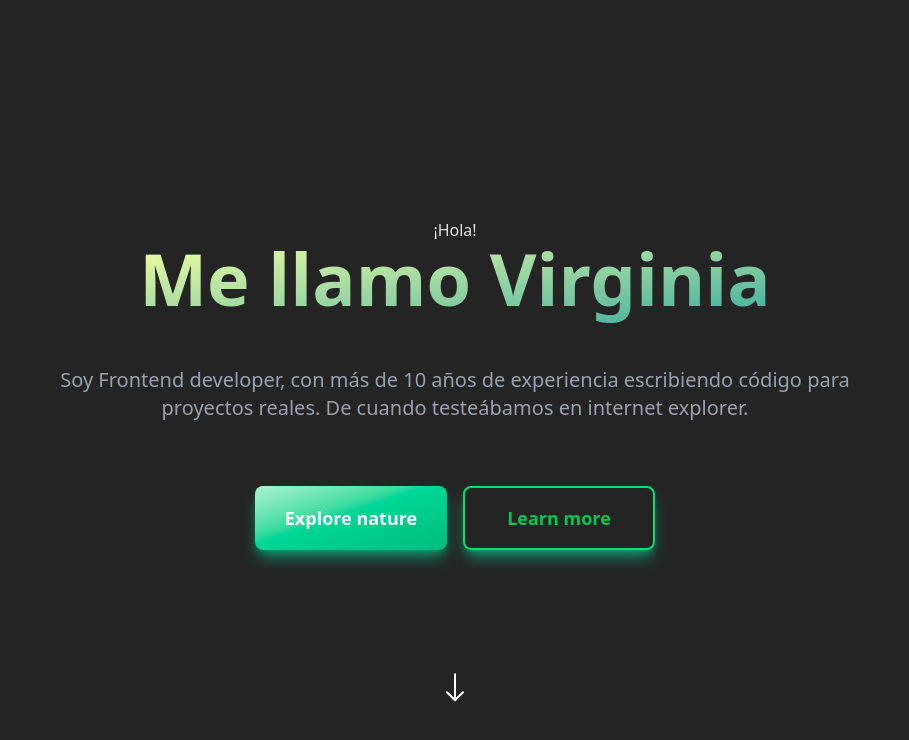
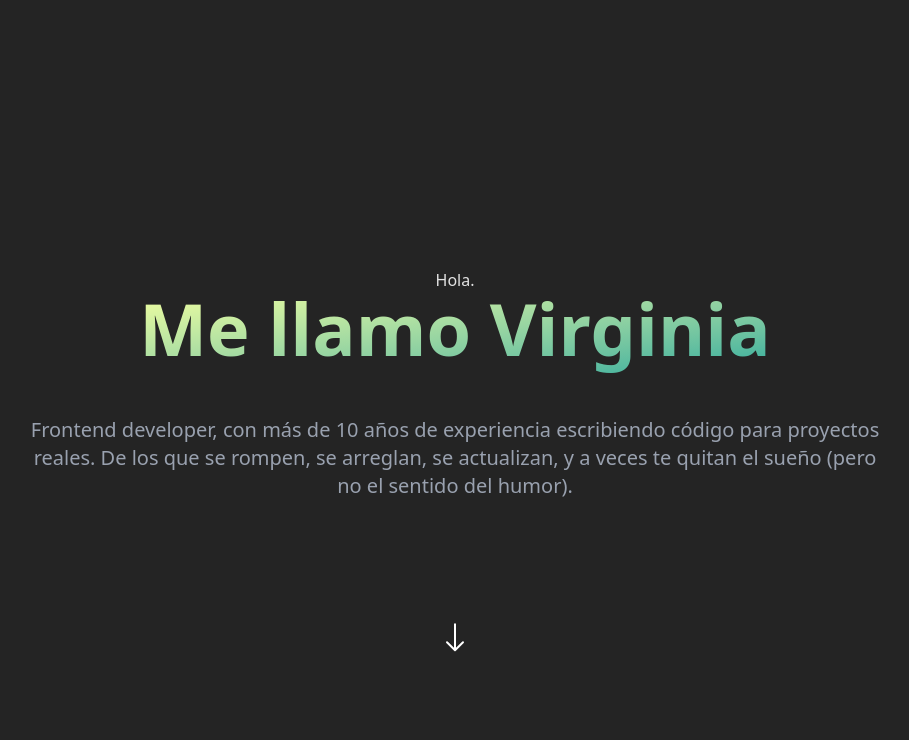
Before and after one commit to virgipavon/virginiasjourney, a Vue app: page / in a window 1280 px wide. Shown: the top 740 px of the page, without its empty margins (185-1094 px from the left). Built offline with nearby package versions, Linux system fonts and the light colour scheme.

Commit message:
decoupled data

```diff
--- /dev/null
+++ b/src/assets/data/cv.json
@@ -0,0 +1,65 @@
+{
+  "cv": [
+    {
+      "id": "intro",
+      "intro": "Hola.",
+      "title": "Me llamo Virginia",
+      "content": "Frontend developer, con más de 10 años de experiencia escribiendo código para proyectos reales. De los que se rompen, se arreglan, se actualizan, y a veces te quitan el sueño (pero no el sentido del humor)."
+    },
+    {
+      "id": "summary",
+      "title": "Trabajo en desarrollo web desde que las webs se veían en Internet Explorer… y sobreviví.",
+      "content": "Mi fuerte es el frontend moderno: Vue, Angular, Tailwind, Vite.\nY también he tenido mis batallas con WordPress, Drupal o Typo3.\nLo importante: sé adaptarme, sé leer código ajeno, y me importa que lo que entrego sea accesible, mantenible y limpio"
+    },
+    {
+      "id": "experience",
+      "title": "Estos son algunos de los sitios en los que han contando conmigo",
+      "content": [
+        {
+          "job": {
+            "title": "INECO (2023 – ahora)",
+            "content": "Actualmente trabajo en INECO, desarrollando con Angular y Vue, y jugando con servicios de AWS: Cognito, Amplify, Lambda… También me encargo de automatizaciones con GitLab. Las reuniones son en GMT, pero yo sigo programando en CET con café."
+          }
+        },
+        {
+          "job": {
+            "title": "UNIR (2020 – 2023)",
+            "content": "Tres años manteniendo la web institucional de UNIR. WordPress, estructura heredada, plugins que no firmaría nadie. Aun así, metí mejoras donde se podía: accesibilidad, rendimiento, pequeños scripts. Fue duro, pero aprendí una barbaridad."
+          }
+        },
+        {
+          "job": {
+            "title": "ELEGRA / Ferrovial (2019 – 2020)",
+            "content": "Aquí hice una de las cosas que más me enorgullece: la web corporativa de Ferrovial, que ganó premios internacionales. Yo me ocupé de gran parte de la accesibilidad AA (WCAG 2.1), algo que me tomé muy en serio. Usamos Vue, Sass, Pug y… Gulp. Sí, Gulp. Qué tiempos."
+          }
+        },
+        {
+          "job": {
+            "title": "También trabajé en ARCMEDIA",
+            "content": "donde empecé en serio con portales grandes, multilingües y bastante más exigentes de lo que esperaba. Ahí aprendí a optimizar, a trabajar en equipo, y a no subestimar el CSS de nadie."
+          }
+        }
+      ]
+    },
+    {
+      "id": "studies",
+      "title": "Estudié desarrollo de aplicaciones informáticas",
+      "content": "Y luego me especialicé en diseño, desarrollo y comunicación digital. Aprendí tanto de diseño como de código. Y creo que se nota."
+    },
+    {
+      "id": "languages",
+      "title": "Y sí, hablo inglés",
+      "content": "Nivel C1. Me he acostumbrado a leer documentación en inglés, trabajar con gente de otros países y discutir con APIs sin subtítulos."
+    },
+    {
+      "id": "skills",
+      "title": "¿En qué soy buena?",
+      "content": "En escribir código limpio que se pueda mantener.\nEn detectar lo que va a dar problemas antes de que lo dé.\nEn accesibilidad, en pensar en usuarios reales.\nY en no rendirme cuando algo se rompe, aunque el error empiece con “undefined is not a function”."
+    },
+    {
+      "id": "next",
+      "title": "¿Y ahora qué?",
+      "content": "Ahora quiero seguir creciendo.\nMeterme más en backend, en IA aplicada, en proyectos donde se valore el cuidado del código.\nY si puede ser, con un equipo humano y con sentido del humor."
+    }
+  ]
+}
--- a/src/components/HelloImVirginia.vue
+++ b/src/components/HelloImVirginia.vue
@@ -11,6 +11,11 @@
   import { ScrambleTextPlugin } from "gsap/ScrambleTextPlugin";
   import { ScrollTrigger } from "gsap/ScrollTrigger";
   import { ScrollSmoother } from "gsap/ScrollSmoother";
+
+  import { useCV } from '../composables/useCV'
+
+  const { sections, getSectionById } = useCV()
+  const intro = getSectionById('intro')
 
   gsap.registerPlugin(ScrollTrigger, ScrollSmoother, ScrambleTextPlugin);
 
@@ -133,27 +138,15 @@
   <div id="smooth-wrapper" class="min-h-screen py-12 px-10 lg:px-52">
     <div id="smooth-content">
       <div class="flex flex-col items-center justify-center min-h-screen">
-        <h1>¡Hola!</h1>
-        <h2
+        <p>{{ intro.intro }}</p>
+        <h1
           class="text-center overflow-hidden pb-5 font-bold text-7xl text-transparent bg-clip-text bg-gradient-to-br from-[#f1ffa0] to-[#00a89d]"
           id="heading">
-          Me llamo Virginia
-        </h2>
+          {{ intro.titla }}
+        </h1>
         <p class="mt-8 text-xl text-gray-400 text-center" id="description">
-          Soy Frontend developer, con más de 10 años de experiencia escribiendo código para proyectos reales. De cuando testeábamos en internet explorer.
+          {{ intro.content }}
         </p>
-        <div class="flex mt-16">
-          <button
-            class="main-btn w-48 p-4 text-white rounded-lg shadow-lg bg-gradient-to-br from-emerald-200 via-emerald-400 to-emerald-500 shadow-emerald-400/60"
-          >
-            <p class="text-lg font-semibold">Explore nature</p>
-          </button>
-          <button
-            class="main-btn w-48 p-4 ml-4 text-green-500 border-2 border-green-400 rounded-lg shadow-lg shadow-emerald-400/60"
-          >
-            <p class="text-lg font-semibold">Learn more</p>
-          </button>
-        </div>
         <div class="mt-16">
           <div
             id="downArrow"
--- a/src/components/Intro.vue
+++ b/src/components/Intro.vue
@@ -3,6 +3,11 @@
   import { ScrollTrigger } from "gsap/ScrollTrigger";
   import { ScrollSmoother } from "gsap/ScrollSmoother";
   import { onMounted } from "vue";
+
+  import { useCV } from '../composables/useCV'
+
+  const { sections, getSectionById } = useCV()
+  const summary = getSectionById('summary')
 
   gsap.registerPlugin(ScrollTrigger, ScrollSmoother);
 
@@ -17,18 +22,16 @@
 </script>
 
 <template>
-  <div class="flex flex-col items-center justify-center min-h-screen bg-emerald relative">
-    <div class="smooth-wrapper h-full">
+  <div v-if="summary" class="flex flex-col items-center justify-center min-h-screen bg-emerald relative">
+    <div class="smooth-wrapper min-h-screen">
       <div class="smooth-content will-change-transform h-full">
         <div>
           <h3
             class="overflow-hidden pb-5 font-bold text-5xl text-transparent text-center bg-clip-text bg-gradient-to-br from-[#f1ffa0] to-[#00a89d]">
-            Trabajo en desarrollo web desde que las webs se veían en Internet Explorer… y sobreviví.
+            {{ summary.title }}
           </h3>
           <p class="mt-8 text-xl text-gray-400 text-center" id="description">
-            Mi fuerte es el frontend moderno: Vue, Angular, Tailwind, Vite.
-            Y también he tenido mis batallas con WordPress, Drupal o Typo3.
-            Lo importante: sé adaptarme, sé leer código ajeno, y me importa que lo que entrego sea accesible, mantenible y limpio.
+            {{ summary.content }}
           </p>
         </div>
         <section class="absolute top-0 bottom-0 w-screen -left-52 -z-1">
--- a/src/components/Languages.vue
+++ b/src/components/Languages.vue
@@ -1,13 +1,18 @@
+<script setup>
+  import { useCV } from '../composables/useCV'
+
+  const { sections, getSectionById } = useCV()
+  const languages = getSectionById('languages')
+</script>
 <template>
   <div class="flex flex-col items-center justify-center min-h-screen bg-emerald relative">
     <p class="marker marker-lang uppercase text-emerald-500 font-bold absolute top-0 -right-[12em]">Idiomas</p>
     <h3
       class="overflow-hidden pb-5 font-bold text-5xl text-transparent text-center bg-clip-text bg-gradient-to-br from-[#f1ffa0] to-[#00a89d]">
-      Y sí, hablo inglés
+      {{ languages.title }}
     </h3>
     <p class="mt-8 text-xl text-gray-400 text-center" id="description">
-      Nivel C1. Me he acostumbrado a leer documentación en inglés,
-      trabajar con gente de otros países y discutir con APIs sin subtítulos.
+      {{ languages.content }}
     </p>
   </div>
 </template>
--- a/src/components/NextSteps.vue
+++ b/src/components/NextSteps.vue
@@ -1,14 +1,19 @@
+<script setup>
+  import { useCV } from '../composables/useCV'
+
+  const { sections, getSectionById } = useCV()
+  const next = getSectionById('next')
+</script>
+
 <template>
   <div class="flex flex-col items-center justify-center min-h-screen bg-emerald relative">
     <p class="marker marker-next uppercase text-emerald-500 font-bold absolute top-0 -right-[12em]">¿y ahora qué?</p>
     <h3
       class="overflow-hidden pb-5 font-bold text-5xl text-transparent text-center bg-clip-text bg-gradient-to-br from-[#f1ffa0] to-[#00a89d]">
-      ¿Y ahora qué?
+      {{ next.title }}
     </h3>
     <p class="mt-8 text-xl text-gray-400 text-center" id="description">
-      Ahora quiero seguir creciendo.
-      Meterme más en backend, en IA aplicada, en proyectos donde se valore el cuidado del código.
-      Y si puede ser, con un equipo humano y sentido del humor.
+      {{ next.content }}
     </p>
   </div>
 </template>
--- a/src/components/SoftSkills.vue
+++ b/src/components/SoftSkills.vue
@@ -1,15 +1,19 @@
+<script setup>
+  import { useCV } from '../composables/useCV'
+
+  const { sections, getSectionById } = useCV()
+  const skills = getSectionById('skills')
+</script>
+
 <template>
   <div class="flex flex-col items-center justify-center min-h-screen bg-emerald relative">
     <p class="marker marker-skills uppercase text-emerald-500 font-bold absolute top-0 -right-[12em]">Soft Skills</p>
     <h3
       class="overflow-hidden pb-5 font-bold text-5xl text-transparent text-center bg-clip-text bg-gradient-to-br from-[#f1ffa0] to-[#00a89d]">
-      ¿En qué soy buena?
+      {{ skills.title }}
     </h3>
-    <ul class="mt-8 text-xl text-gray-400">
-      <li>En escribir código limpio que se pueda mantener.</li>
-      <li>En detectar lo que va a dar problemas antes de que lo dé.</li>
-      <li>En accesibilidad, en pensar en usuarios reales.</li>
-      <li>Y en no rendirme cuando algo se rompe, aunque el error empiece con “undefined is not a function”.</li>
-    </ul>
+    <section class="mt-8 text-xl text-gray-400">
+      {{ skills.content }}
+    </section>
   </div>
 </template>
--- a/src/components/Studies.vue
+++ b/src/components/Studies.vue
@@ -1,13 +1,19 @@
+<script setup>
+  import { useCV } from '../composables/useCV'
+
+  const { sections, getSectionById } = useCV()
+  const studies = getSectionById('studies')
+</script>
+
 <template>
   <div class="flex flex-col items-center justify-center min-h-screen bg-emerald relative">
     <p class="marker marker-stu uppercase text-emerald-500 font-bold absolute top-0 -right-[12em]">Formación</p>
     <h3
       class="overflow-hidden pb-5 font-bold text-5xl text-transparent text-center bg-clip-text bg-gradient-to-br from-[#f1ffa0] to-[#00a89d]">
-      Estudié desarrollo de aplicaciones informáticas
+      {{ studies.title }}
     </h3>
     <p class="mt-8 text-xl text-gray-400 text-center" id="description">
-      Y luego me especialicé en diseño, desarrollo y comunicación digital.
-      Aprendí tanto de diseño como de código. Y creo que se nota.
+      {{ studies.content }}
     </p>
   </div>
 </template>
--- a/src/components/WorkExperience.vue
+++ b/src/components/WorkExperience.vue
@@ -1,4 +1,8 @@
 <script setup>
+  import { useCV } from '../composables/useCV'
+
+  const { sections, getSectionById } = useCV()
+  const jobs = getSectionById('experience')
 </script>
 
 <template>
@@ -6,39 +10,17 @@
     <p class="marker marker-exp uppercase text-emerald-500 font-bold absolute top-0 -right-[12em]">Experiencia</p>
     <h3
       class="overflow-hidden pb-5 font-bold text-5xl text-transparent text-center bg-clip-text bg-gradient-to-br from-[#f1ffa0] to-[#00a89d]">
-      Estos son algunos de los sitios en los que han contando conmigo
+      {{ jobs.title }}
     </h3>
     <div class="flex flex-col mt-10">
-      <div class="p-[2px] rounded-xl bg-gradient-to-br from-[#f1ffa0] to-[#00a89d] mb-10 min-h-[200px]">
+      <div
+        v-for="(item, index) in jobs.content"
+        :key="index"
+        class="p-[2px] rounded-xl bg-gradient-to-br from-[#f1ffa0] to-[#00a89d] mb-10 min-h-[200px]"
+      >
         <div class="bg-[#242424] rounded-[10px] p-10 min-h-[196px]">
-          <h5>INECO (2023 – ahora)</h5>
-          <p>Actualmente trabajo en INECO, desarrollando con Angular y Vue, y jugando con servicios de AWS: Cognito, Amplify, Lambda…
-          También me encargo de automatizaciones con GitLab.
-          Las reuniones son en GMT, pero yo sigo programando en CET con café.</p>
-        </div>
-      </div>
-      <div class="p-[2px] rounded-xl bg-gradient-to-br from-[#00a89d] to-[#f1ffa0] mb-10 min-h-[200px]">
-        <div class="bg-[#242424] rounded-[10px] p-10 min-h-[196px]">
-          <h5>UNIR (2020 – 2023)</h5>
-          <p>Tres años manteniendo la web institucional de UNIR. WordPress, estructura heredada, plugins que no firmaría nadie.
-          Aun así, metí mejoras donde se podía: accesibilidad, rendimiento, pequeños scripts.
-          Fue duro, pero aprendí una barbaridad.</p>
-        </div>
-      </div>
-      <div class="p-[2px] rounded-xl bg-gradient-to-br from-[#f1ffa0] to-[#00a89d] mb-10 min-h-[200px]">
-        <div class="bg-[#242424] rounded-[10px] p-10 min-h-[196px]">
-          <h5>ELEGRA / Ferrovial (2019 – 2020)</h5>
-          <p>Aquí hice una de las cosas que más me enorgullece:
-          la web corporativa de Ferrovial, que ganó premios internacionales.
-          Yo me ocupé de gran parte de la accesibilidad AA (WCAG 2.1), algo que me tomé muy en serio.
-          Usamos Vue, Sass, Pug y… Gulp. Sí, Gulp. Qué tiempos.</p>
-        </div>
-      </div>
-      <div class="p-[2px] rounded-xl bg-gradient-to-br from-[#00a89d] to-[#f1ffa0] mb-10 min-h-[200px]">
-        <div class="bg-[#242424] rounded-[10px] p-10 min-h-[196px]">
-          <h5>También trabajé en ARCMEDIA</h5>
-          <p>donde empecé en serio con portales grandes, multilingües y bastante más exigentes de lo que esperaba.
-          Ahí aprendí a optimizar, a trabajar en equipo, y a no subestimar el CSS de nadie.</p>
+          <h5>{{ item.job.title }}</h5>
+          <p>{{ item.job.content }}</p>
         </div>
       </div>
     </div>
--- /dev/null
+++ b/src/composables/useCV.js
@@ -0,0 +1,14 @@
+import cvData from '../assets/data/cv.json'
+
+export function useCV() {
+  const sections = cvData.cv
+
+  const getSectionById = (id) => {
+    return sections.find(section => section.id === id)
+  }
+
+  return {
+    sections,
+    getSectionById
+  }
+}
```
Also changed, not shown: src/data/virginias_journey_core.json (deleted, +0 -44 lines).
